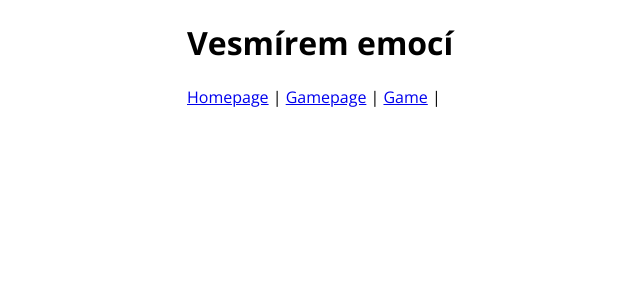
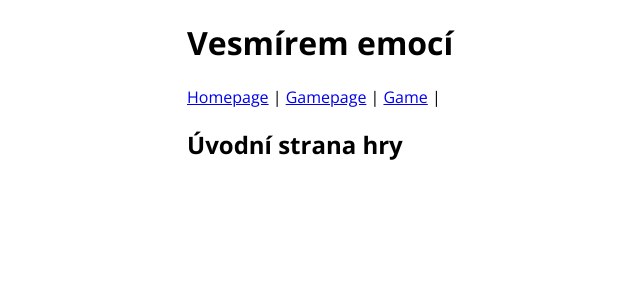
Before and after one commit to beveroni/vesmirem-emoci-app, a React app: page / in a window 1280 px wide. Shown: the top 300 px of the page, without its empty margins (245-885 px from the left). Built offline with nearby package versions, Linux system fonts and the light colour scheme.

Commit message:
Oprava nadpisu v homepage

```diff
--- a/src/index.jsx
+++ b/src/index.jsx
@@ -1,6 +1,11 @@
 import React from 'react';
 import { createRoot } from 'react-dom/client';
-import { createBrowserRouter, RouterProvider, Link } from 'react-router-dom';
+import {
+  createBrowserRouter,
+  RouterProvider,
+  Link,
+  Outlet,
+} from 'react-router-dom';
 import { HomePage } from './pages/HomePage';
 import { GamePage } from './pages/GamePage';
 import { Game } from './pages/Game';
@@ -19,6 +24,7 @@ const App = () => {
         <Link to="/game/:Id">Game</Link>
         <span> | </span>
       </nav>
+      <Outlet />
     </div>
   );
 };
--- a/src/pages/HomePage/index.jsx
+++ b/src/pages/HomePage/index.jsx
@@ -3,7 +3,7 @@ import React from 'react';
 export const HomePage = () => {
   return (
     <div>
-      <h2>dgfdgfdsgfdhgds</h2>
+      <h2>Úvodní strana hry</h2>
     </div>
   );
 };
```
